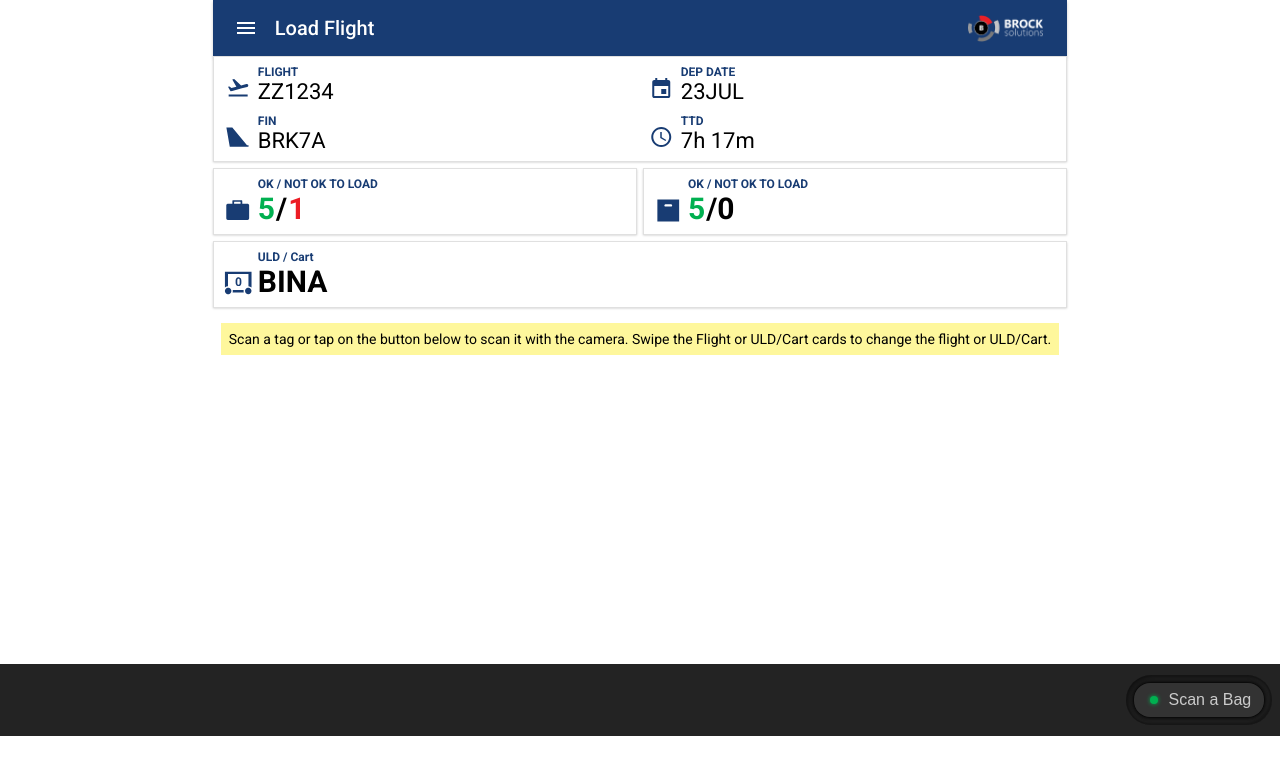
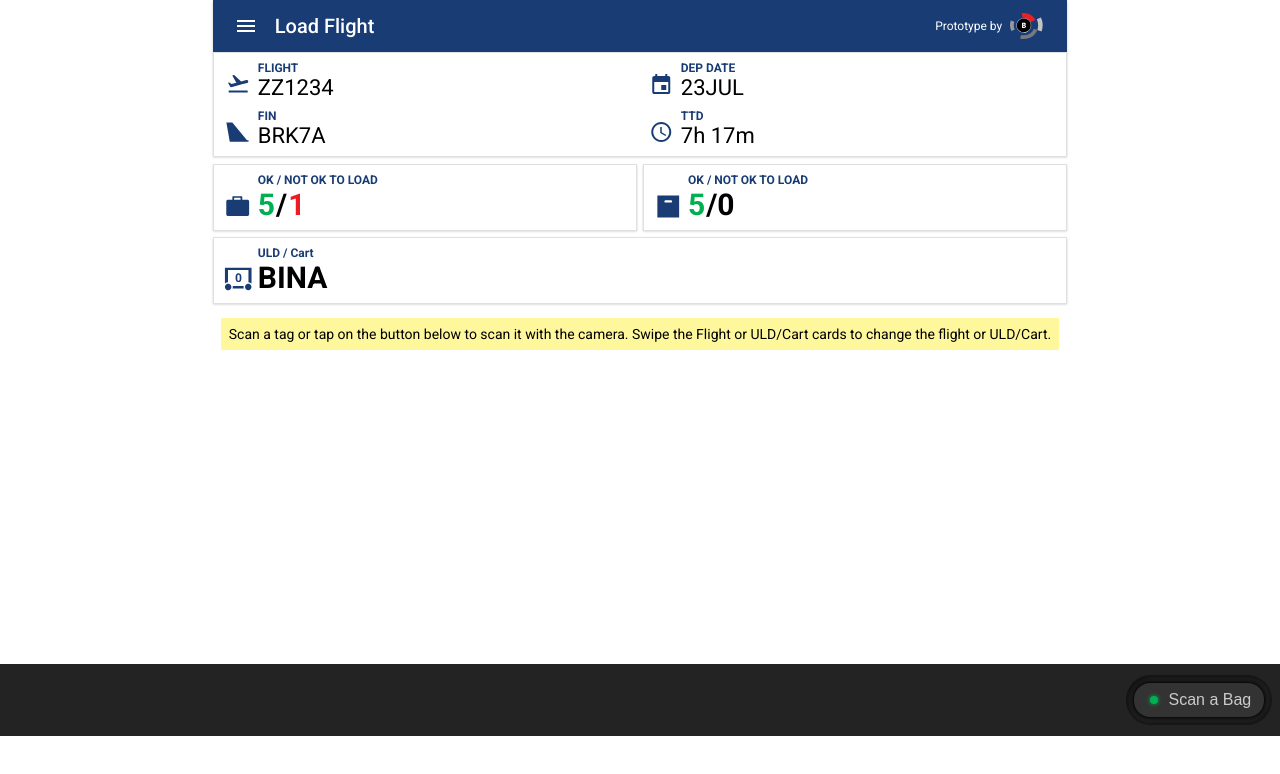
Before and after one commit to AMoore202/loadsuccessprototype, a Next.js app: page / in a window 1280 px wide. Shown: the top 774 px of the page. Built offline with nearby package versions, Linux system fonts and the light colour scheme.

Commit message:
Updated logo to specify it is a prototype

```diff
--- /dev/null
+++ b/src/app/ui/BrockLogo.tsx
@@ -0,0 +1,20 @@
+export default function BrockLogo() {
+    return(
+        <svg xmlns="http://www.w3.org/2000/svg" width="33" height="26" viewBox="0 0 33 26" fill="none">
+            <g clipPath="url(#clip0_71_890)">
+                <path d="M3.71283 12.1575C3.71783 10.9971 3.92575 9.84619 4.32755 8.75475L0.82904 7.52309C-0.431544 10.9684 -0.248701 14.7632 1.33754 18.0766L4.69737 16.5257C4.04097 15.1599 3.70489 13.6673 3.71381 12.1575" fill="#97999D"/>
+                <path d="M30.9161 4.42513L26.8137 6.31844C28.4015 9.63387 28.5844 13.4313 27.3222 16.8787L31.5889 18.3843H31.5938C33.2584 13.8271 33.0165 8.80908 30.9211 4.42609L30.9161 4.42513Z" fill="#C3C4C6"/>
+                <path d="M14.0205 26C12.6774 25.9965 11.3418 25.8036 10.0548 25.4271L11.1141 21.9385C13.6526 22.6772 16.3831 22.4365 18.7465 21.2657C21.11 20.0948 22.9277 18.0824 23.8276 15.6403L27.3221 16.8787C26.1013 20.1965 23.6326 22.9307 20.4221 24.521C17.2116 26.1112 13.5025 26.4372 10.0548 25.4319" fill="#78797B"/>
+                <path d="M14.1376 1.32408e-07C13.2948 -0.003925 12.4538 0.0762193 11.6276 0.239196L12.7518 5.50247C13.8032 5.31825 15.131 5.53815 15.4851 5.62207C17.6656 6.14 19.4045 7.60893 20.2445 9.35468L25.3433 7.0013C24.3417 4.91469 22.7573 3.14936 20.7739 1.91013C18.7904 0.670897 16.4894 0.00857155 14.1376 1.32408e-07Z" fill="#EA2027"/>
+                <path d="M20.9832 12.496C20.9775 13.8885 20.5509 15.2481 19.7573 16.4029C18.9637 17.5576 17.8388 18.4557 16.5247 18.9835C15.2107 19.5113 13.7665 19.6452 12.3749 19.3681C10.9833 19.0911 9.70665 18.4157 8.70648 17.4272C7.7063 16.4387 7.02749 15.1816 6.75587 13.8148C6.48425 12.448 6.63202 11.0329 7.18051 9.74849C7.72899 8.46405 8.65355 7.36795 9.83728 6.59878C11.021 5.8296 12.4107 5.42191 13.8307 5.42724C14.7737 5.43078 15.7067 5.61643 16.5765 5.9736C17.4463 6.33077 18.2359 6.85246 18.9 7.50887C19.5642 8.16529 20.09 8.94357 20.4475 9.79928C20.8049 10.655 20.9869 11.5714 20.9832 12.496Z" fill="black"/>
+                <path d="M13.8032 19.6758H13.7698C11.8217 19.6722 9.9549 18.9099 8.57999 17.5566C7.20508 16.2032 6.43472 14.3697 6.43837 12.4594C6.44202 10.5491 7.21939 8.71841 8.59946 7.37014C9.97954 6.02187 11.8493 5.26644 13.7973 5.27002H13.8278C14.7924 5.2716 15.7472 5.45948 16.6378 5.82292C17.5283 6.18636 18.3372 6.71825 19.0181 7.38822C19.699 8.05818 20.2387 8.85311 20.6063 9.72761C20.974 10.6021 21.1624 11.5391 21.1607 12.485C21.1591 13.4308 20.9675 14.3672 20.5969 15.2405C20.2263 16.1137 19.6839 16.9069 19.0007 17.5746C18.3175 18.2424 17.5068 18.7716 16.6151 19.1321C15.7233 19.4926 14.7678 19.6774 13.8032 19.6758ZM13.8032 5.59409C11.9423 5.59064 10.1562 6.31226 8.8378 7.6002C7.51942 8.88815 6.77679 10.6369 6.77327 12.4618C6.76975 14.2867 7.50563 16.0382 8.81902 17.331C10.1324 18.6239 11.9157 19.3521 13.7767 19.3556H13.8052C15.6662 19.359 17.4523 18.6374 18.7707 17.3494C20.089 16.0615 20.8317 14.3127 20.8352 12.4878C20.8387 10.663 20.1028 8.91145 18.7894 7.61862C17.476 6.32579 15.6927 5.59754 13.8318 5.59409H13.8032Z" fill="white"/>
+                <path d="M12.0387 14.9603V9.78291H13.9606C14.5507 9.78291 15.0035 9.88869 15.3189 10.1002C15.4702 10.1964 15.5936 10.3294 15.6768 10.4863C15.7601 10.6432 15.8004 10.8185 15.7939 10.9953C15.7968 11.2669 15.6933 11.5293 15.5048 11.7283C15.3067 11.9409 15.0502 12.0926 14.7661 12.1652V12.1797C15.1054 12.2096 15.4238 12.3537 15.667 12.5877C15.7766 12.6964 15.8628 12.8256 15.9206 12.9676C15.9783 13.1095 16.0065 13.2614 16.0034 13.4143C16.0123 13.6289 15.9701 13.8426 15.8801 14.0385C15.7902 14.2344 15.6549 14.407 15.4851 14.5427C15.1389 14.8211 14.6661 14.9603 14.0668 14.9603H12.0387ZM13.2278 10.6423V11.8691H13.7501C13.9586 11.8809 14.1645 11.819 14.3304 11.6946C14.4007 11.6352 14.4562 11.5609 14.4929 11.4774C14.5295 11.3938 14.5463 11.3032 14.5418 11.2123C14.5418 10.8323 14.2524 10.6423 13.6734 10.6423H13.2278ZM13.2278 12.7362V14.101H13.8681C14.0993 14.1141 14.3279 14.0476 14.5143 13.9129C14.5911 13.8509 14.6521 13.7723 14.6925 13.6833C14.733 13.5942 14.7518 13.4972 14.7474 13.3998C14.7515 13.3065 14.7328 13.2135 14.6927 13.1288C14.6527 13.0441 14.5925 12.97 14.5173 12.9127C14.3295 12.7847 14.1032 12.7225 13.875 12.7362H13.2278Z" fill="white"/>
+            </g>
+            <defs>
+                <clipPath id="clip0_71_890">
+                <rect width="33" height="26" fill="white"/>
+                </clipPath>
+            </defs>
+        </svg>
+    );
+}
--- a/src/app/ui/Header.module.css
+++ b/src/app/ui/Header.module.css
@@ -3,7 +3,7 @@
     height: 3.5rem;
     align-items: center;
     align-self: stretch;
-    padding: 1.5rem;
+    padding: 0rem 1.5rem;
     background: var(--MC-Primary);
     box-shadow: 0px 2px 3px 0px rgba(0, 0, 0, 0.20);
 }
@@ -14,3 +14,16 @@
     align-items: center;
     gap: 1.25rem;
 }
+
+.rightcontent {
+    display: flex;
+    gap: 0.5rem;
+    align-items: center;
+}
+
+.logotext {
+    color: var(--MC-White);
+    font-size: 0.75rem;
+    font-style: normal;
+    white-space: nowrap;
+}
--- a/src/app/ui/Header.tsx
+++ b/src/app/ui/Header.tsx
@@ -1,7 +1,7 @@
 import styles from "@/app/ui/Header.module.css";
-import Image from "next/image";
 import { HamburgerMenuIcon, CloseMenuIcon } from "./Icons";
 import PageTitle from "./typography/PageTitle";
+import BrockLogo from "./BrockLogo";
 
 interface HeaderProps {
     title: string;
@@ -19,12 +19,12 @@ export default function Header({title, icon = 'hamburger' , showLogo = true}: He
                 <PageTitle text={title} />
             </div>
             {showLogo && (
-                <Image
-                    src="/images/BrockLogo.png"
-                    width={78}
-                    height={27}
-                    alt='Brock Solutions Logo'
-                />
+                <div className={styles.rightcontent}>
+                    <p className={styles.logotext}>
+                        Prototype by
+                    </p>
+                    <BrockLogo />
+                </div>
             )}
         </div>
     );
```
